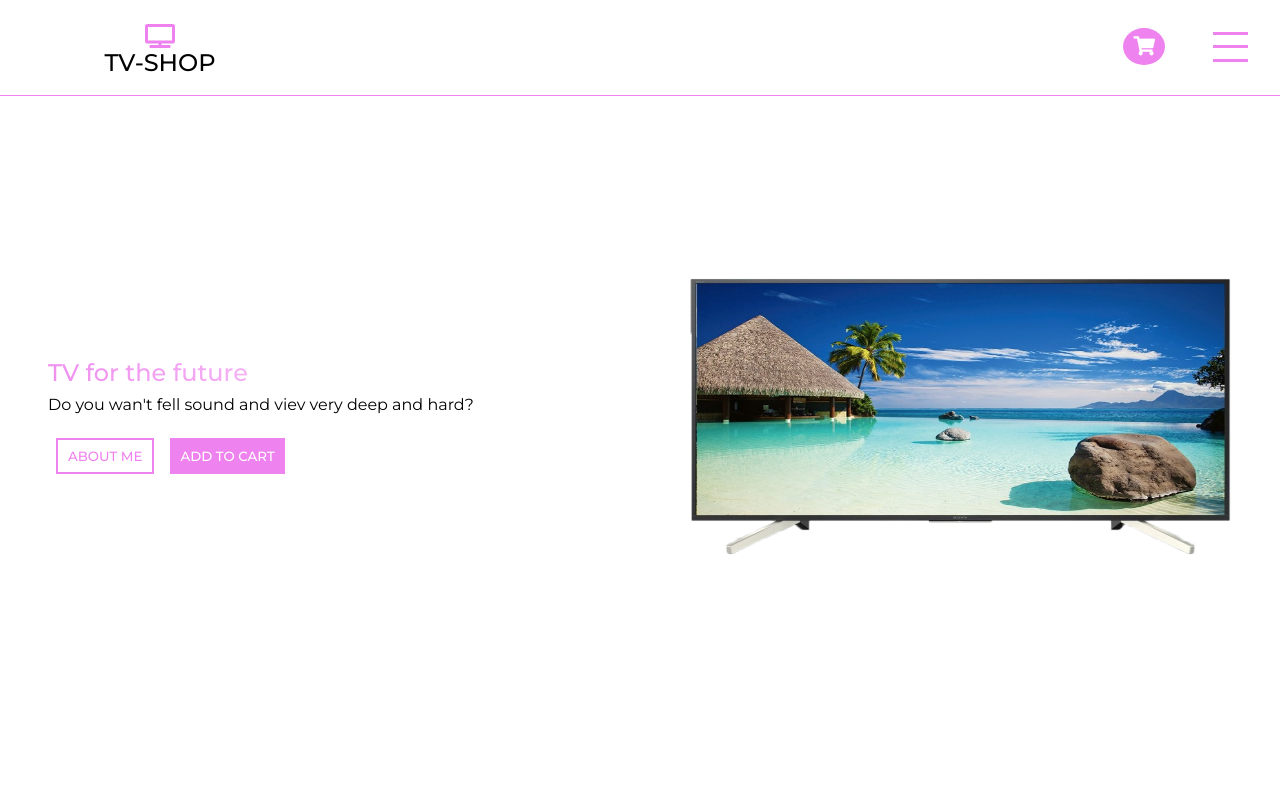
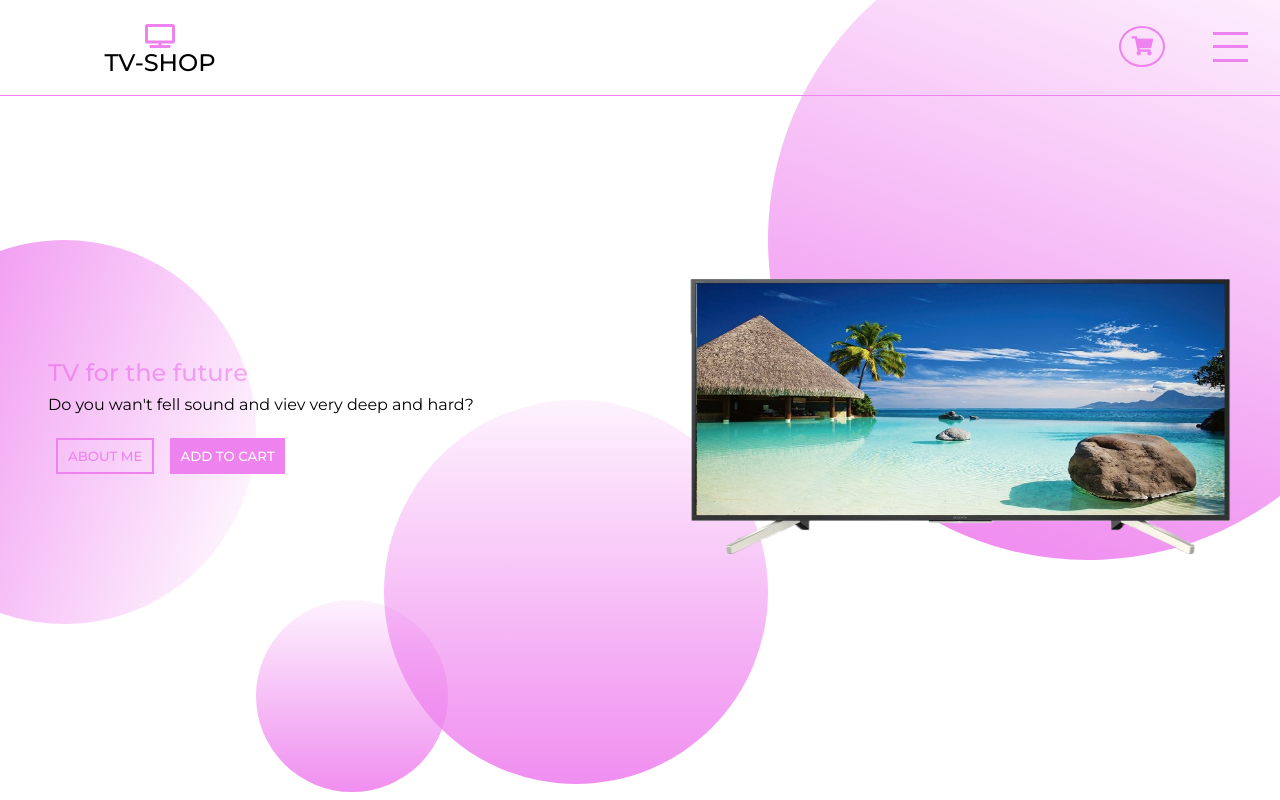
Before and after one commit to MichalKuwik/Product_page, a website: page src/index.html in a window 1280 px wide. Shown: the top 800 px of the page. Drawn offline with Linux system fonts and the light colour scheme.

Commit message:
add 4divs .circle and put them to the background on the layer

```diff
--- a/scss/_config.scss
+++ b/scss/_config.scss
@@ -1,6 +1,6 @@
 //Media queries
 @mixin mediaSm {
-  @media screen and (max-width:500px){
+  @media screen and (max-width:767px){
       @content;
   }
 }
--- a/scss/_headerAndMenu.scss
+++ b/scss/_headerAndMenu.scss
@@ -1,5 +1,5 @@
 header{
-  background: $white-color;
+  background: transparent;
   height: 10vh;
   border-bottom:1px solid $primary-color;
   overflow-x: hidden;
@@ -48,11 +48,12 @@ header{
           padding:8px 10px;
           cursor: pointer;
           text-align: center;
-          background: $primary-color;
+          background: none;
+          border:2px solid $primary-color;
           border-radius: 50%;
 
           & .fas{
-            color:$white-color;
+            color:$primary-color;
             font-size:1.2rem;
           }
 
@@ -61,7 +62,7 @@ header{
       & .hamburger-menu{
         width:35px;
         height: 30px;
-        background: #fff;
+        background: transparent;
         cursor: pointer;
         display: flex;
         flex-direction: column;
--- a/scss/_main.scss
+++ b/scss/_main.scss
@@ -75,3 +75,51 @@
     }
   }
 }
+
+.circle-large{
+ position: absolute;
+ top:-10%;
+ right: -10%;
+ transform: rotate(290deg);
+ z-index:-7;
+ width:50vw;
+ height: 50vw;
+ background: linear-gradient(to right,rgba(238,130,238,0.9) 0%, rgba(238,130,238,0.1) 100%);
+ border-radius: 50%;
+
+}
+
+.circle-medium{
+  position: absolute;
+  top:50%;
+  right: 40%;
+  transform: rotate(270deg);
+  z-index:-7;
+  width:30vw;
+  height: 30vw;
+  background: linear-gradient(to right,rgba(238,130,238,0.9) 0%, rgba(238,130,238,0.1) 100%);
+  border-radius: 50%;
+}
+.circle-medium2{
+  position: absolute;
+  top:30%;
+  right: 80%;
+  transform: rotate(20deg);
+  z-index:-7;
+  width:30vw;
+  height: 30vw;
+  background: linear-gradient(to right,rgba(238,130,238,0.9) 0%, rgba(238,130,238,0.1) 100%);
+  border-radius: 50%;
+}
+
+.circle-small{
+  position: absolute;
+  top:75%;
+  left: 20%;
+  transform: rotate(270deg);
+  z-index:-7;
+  width:15vw;
+  height: 15vw;
+  background: linear-gradient(to right,rgba(238,130,238,0.9) 0%, rgba(238,130,238,0.1) 100%);
+  border-radius: 50%;
+}
--- a/scss/_mobile.scss
+++ b/scss/_mobile.scss
@@ -63,4 +63,25 @@
       }
     }
   }
+
+  .circle-large{
+    width:60vw;
+    height: 60vw;
+    top:-5%;
+    right: -25%;
+  }
+
+  .circle-small{
+    top:40%;
+    left:85%;
+    width:30vw;
+    height: 30vw;
+    transform: rotate(-145deg);
+  }
+
+  .circle-medium{
+    left:6%;
+    top:40%;
+    transform: rotate(-90deg);
+  }
 }
--- a/src/index.html
+++ b/src/index.html
@@ -69,6 +69,17 @@
     </section>
   </main>
 
+  <div class="circle-large">
+  </div>
+
+  <div class="circle-medium">
+  </div>
+
+  <div class="circle-medium2">
+    </div>
+
+  <div class="circle-small"></div>
+
   <script src="js/code.js"></script>
 </body>
 </html>
```
Also changed, not shown: src/css/style.css, src/img/circle-large.png (deleted), src/img/circle-medium.png (deleted), src/img/circle-small.png (deleted), src/img/tv2.png (added), 2 other files.
